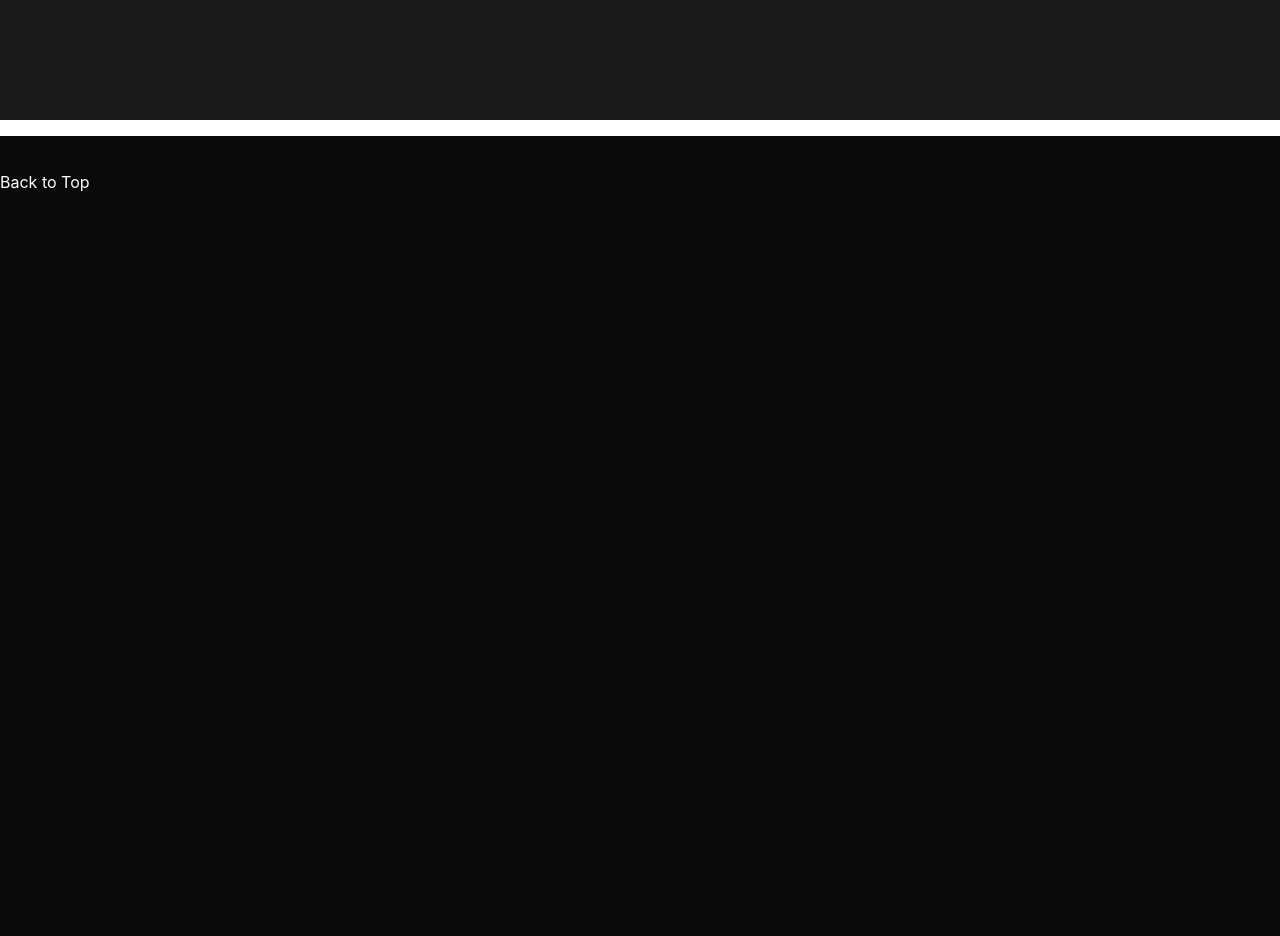
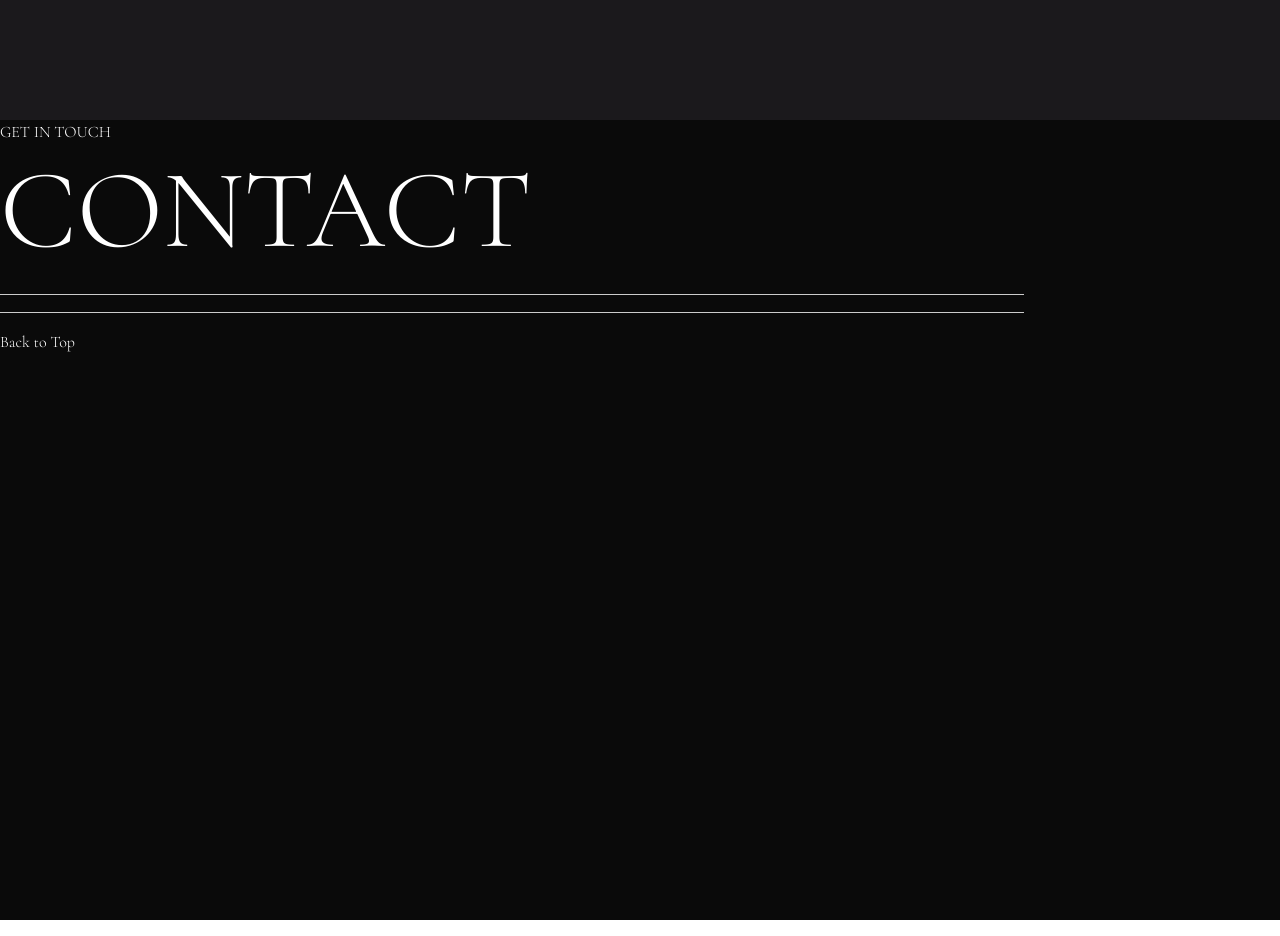
Before and after one commit to sahil-athia/personal-website, a React (Create React App) app: page / in a window 1280 px wide. Shown: the part 3240-4176 px from the top of the page. Built offline with nearby package versions, Linux system fonts and the light colour scheme.

Commit message:
add observer to use on view animations

```diff
--- a/src/App.css
+++ b/src/App.css
@@ -1,4 +1,5 @@
 @import 'aos/dist/aos.css';
+@import url('https://fonts.googleapis.com/css2?family=Cinzel&family=Cormorant+Garamond:wght@300&display=swap');
 
 .App {
   background-color: #0E1217;
--- a/src/pages/Contact.jsx
+++ b/src/pages/Contact.jsx
@@ -1,28 +1,30 @@
 import "./Contact.scss";
 import $ from 'jquery';
-import {useEffect} from"react";
+import {useEffect, useState, useRef} from"react";
 
 export default function Contact(props) {
+  const [isVisible, setVisible] = useState(true);
+  const domRef = useRef();
 
   useEffect(() => {
-      $(".contact-box").on({
-        mouseenter: function () {
-          $('.shape').addClass("shape-border");
-        },
-
-        mouseleave: function () {
-          $('.shape').toggleClass('shape-border');
-        }
+    const observer = new IntersectionObserver(entries => {
+      entries.forEach(entry => setVisible(entry.isIntersecting));
     });
-  }, [])
+    observer.observe(domRef.current);
+    return () => observer.unobserve(domRef.current);
+  }, []);
 
   return (
     <div className="contact-box" ref={props.contactPage}>
-      <span></span>
-      <h1></h1>
-      <hr></hr>
-      <div></div>
-      <hr></hr>
+      <span>GET IN TOUCH</span>
+      <h1 className="contact-header">CONTACT</h1>
+      <hr className={`line-1 ${isVisible ? 'slide' : ''}`} ref={domRef}></hr>
+      <div>
+        <div></div>
+        <div></div>
+        <div></div>
+      </div>
+      <hr className={`line-2 ${isVisible ? 'slide' : ''}`} ref={domRef}></hr>
       <span className="scroll-top" onClick={props.scrollToTop}>Back to Top</span>
     </div>
   )
--- a/src/pages/Contact.scss
+++ b/src/pages/Contact.scss
@@ -2,47 +2,42 @@
   background-color: #0A0A0A;
   height: 100vh;
   color: white;
+  font-family: 'Cormorant Garamond', serif;
+
+  .contact-header {
+    font-size: 700%;
+  }
+
+  .line-1 {
+    display: block;
+    width: 0vw;
+    height: 1px;
+    border: 0;
+    border-top: 1px solid #ccc;
+    margin: 1em 0;
+    padding: 0;
+    transition: width 1s ease;
+  }
+
+  .line-1.slide, .line-2.slide {
+    width: 80vw;
+  }
+
+
+
+  .line-2 {
+    display: block;
+    width: 0vw;
+    height: 1px;
+    border: 0;
+    border-top: 1px solid #ccc;
+    margin: 1em 0;
+    padding: 0;
+    transition: width 1s ease;
+  }
 
   .scroll-top {
     cursor: pointer;
   }
 
-    .svg-wrapper {
-      position: relative;
-      top: 50%;
-      transform: translateY(-50%);
-    	margin: 0 auto;
-      width: 520px;
-      text-align: center;
-    }
-    .shape {
-      stroke-dasharray: 0 580;
-      stroke-dashoffset: 580;
-      stroke-width: 4px;
-      fill: transparent;
-      stroke: #fefefe;
-      border-bottom: 5px solid black;
-      transition: stroke-width 2.7s, stroke-dashoffset 2.7s, stroke-dasharray 1.3s;
-      transition-delay: 0s;
-      fill: #0A0A0A;
-    }
-    // .text {
-    //   font-family: 'David Libre';
-    //   font-size: 22px;
-    //   line-height: 32px;
-    //   letter-spacing: 8px;
-    //   color: #fff;
-    //   top: -48px;
-    //   position: relative;
-    //   text-align: center;
-    //   height: 60px;
-    //   width: 520px;
-    //   font-variant: small-caps;
-    // }
-    .shape-border {
-      stroke-width: 4px;
-      stroke-dashoffset: 0;
-      stroke-dasharray: 480 100;
-    }
-
 }
--- a/src/pages/Home.scss
+++ b/src/pages/Home.scss
@@ -1,5 +1,3 @@
-@import url('https://fonts.googleapis.com/css2?family=Cinzel&family=Cormorant+Garamond:wght@300&display=swap');
-
 .home-box {
   color: #F7F7F7;
   font-family: 'Cormorant Garamond', serif;
```
